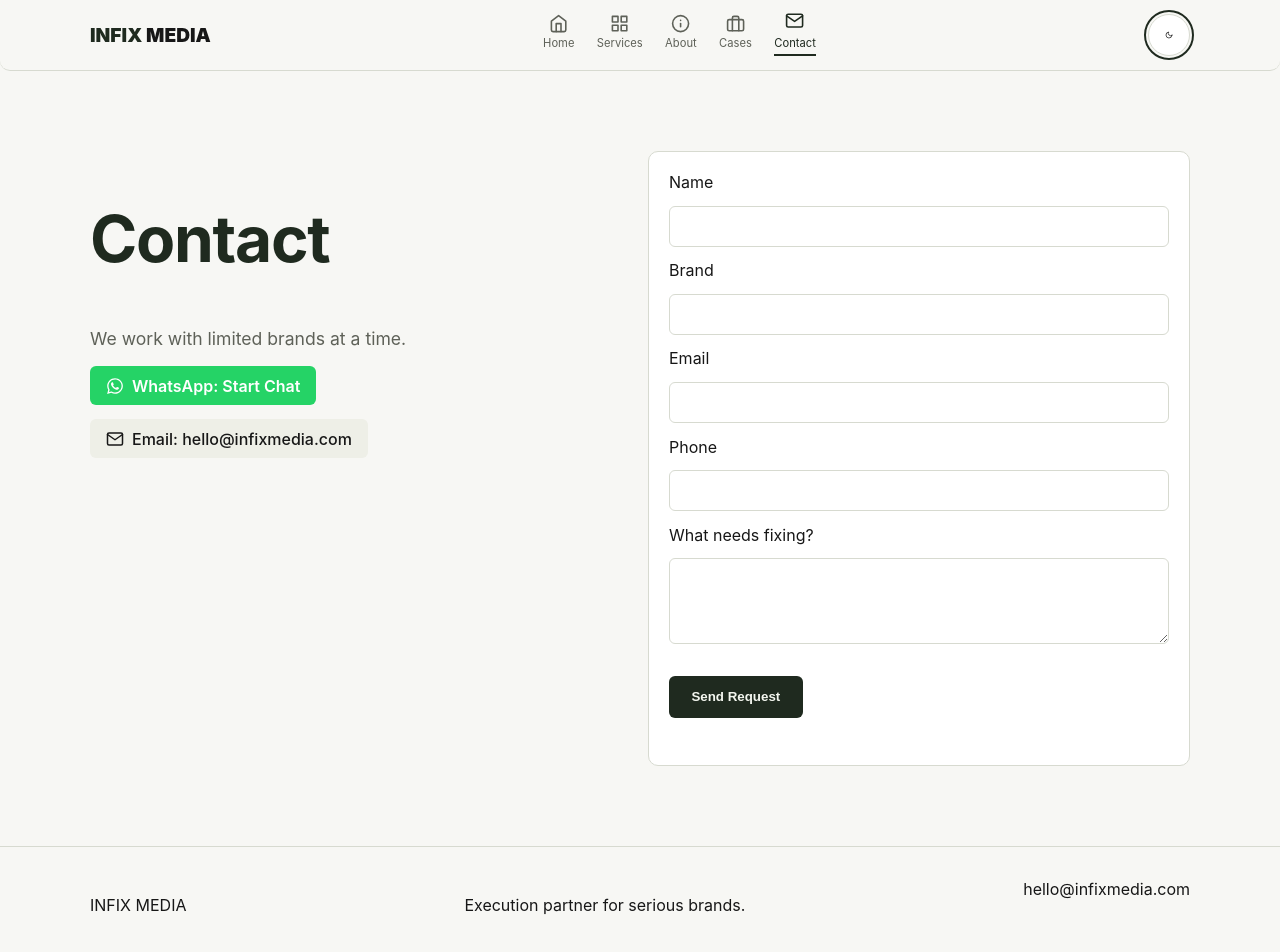
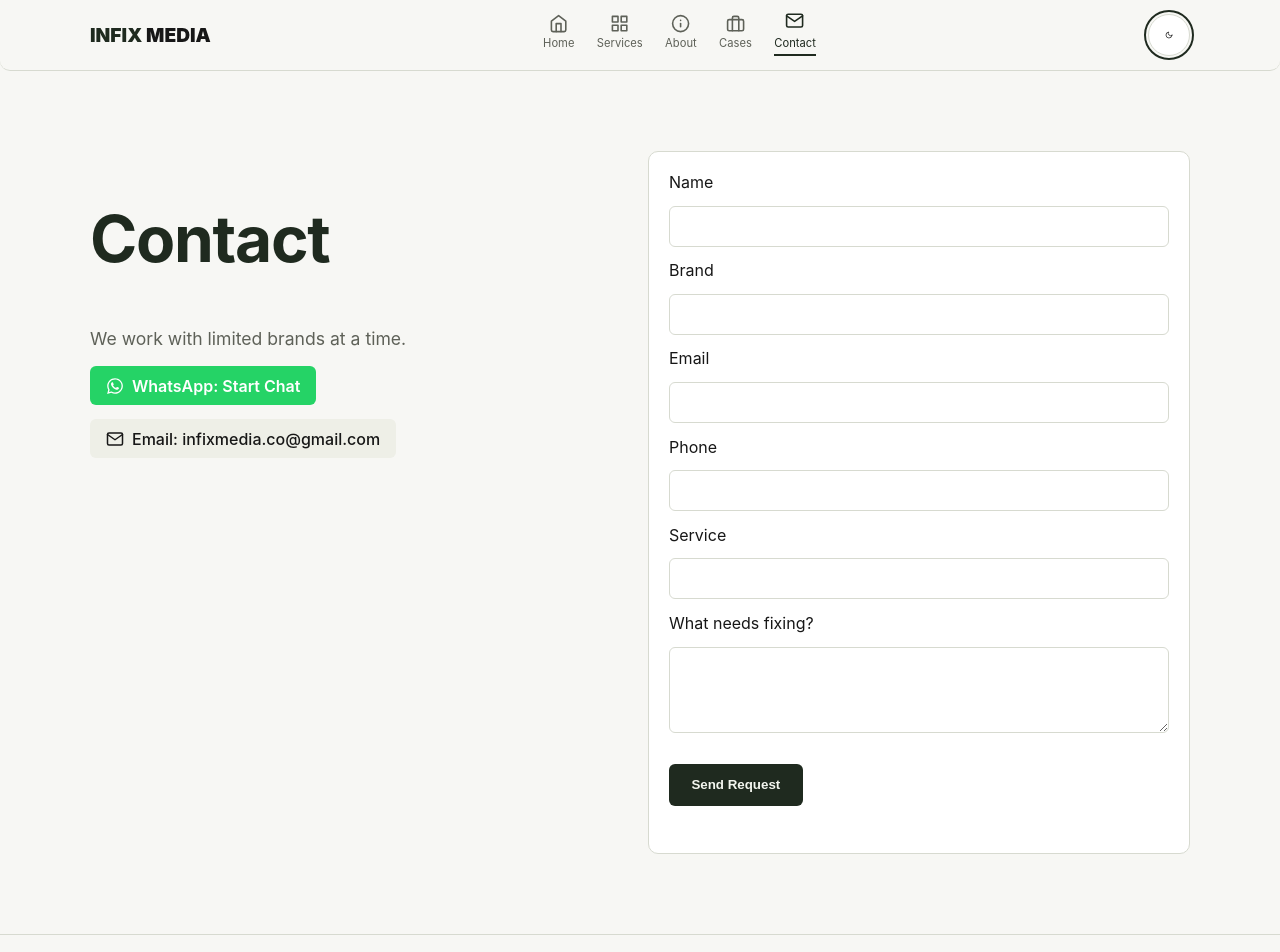
Before and after one commit to Infix-Media/Infixmedia, a React (Vite) app in the folder client/: page /contact in a window 1280 px wide. Shown: the top 952 px of the page. Built offline with nearby package versions, Linux system fonts and the light colour scheme; no server answers.

Commit message:
contact changes

```diff
--- a/client/src/components/Footer.jsx
+++ b/client/src/components/Footer.jsx
@@ -4,7 +4,7 @@ function Footer() {
       <div className="container footer-content">
         <p>INFIX MEDIA</p>
         <p>Execution partner for serious brands.</p>
-        <a href="mailto:hello@infixmedia.com">hello@infixmedia.com</a>
+        <a href="mailto:hello@infixmedia.com">infixmedia.co@gmail.com</a>
       </div>
     </footer>
   );
--- a/client/src/pages/ContactPage.jsx
+++ b/client/src/pages/ContactPage.jsx
@@ -9,6 +9,7 @@ function ContactPage() {
     brand: "",
     email: "",
     phone: "",
+    serviceInterest: "",
     message: "",
   });
   const [status, setStatus] = useState("");
@@ -26,7 +27,14 @@ function ContactPage() {
     try {
       await submitContact(form);
       setStatus("Request submitted. The Infix team will reach out.");
-      setForm({ name: "", brand: "", email: "", phone: "", message: "" });
+      setForm({
+        name: "",
+        brand: "",
+        email: "",
+        phone: "",
+        serviceInterest: "",
+        message: "",
+      });
     } catch {
       setStatus(
         "Submission failed. Email us directly at hello@infixmedia.com.",
@@ -53,9 +61,9 @@ function ContactPage() {
               WhatsApp: Start Chat
             </a>
             <br />
-            <a href="mailto:abhay.d.prajapati@slrtce.in" className="contact-link">
+            <a href="mailto:infixmedia.co@gmail.com" className="contact-link">
               <FiMail size={18} />
-              <span>Email: hello@infixmedia.com</span>
+              <span>Email: infixmedia.co@gmail.com</span>
             </a>
           </div>
         </div>
@@ -100,6 +108,15 @@ function ContactPage() {
             onChange={onChange}
           />
 
+          <label htmlFor="serviceInterest">Service</label>
+          <input
+            id="serviceInterest"
+            name="serviceInterest"
+            value={form.serviceInterest}
+            onChange={onChange}
+            required
+          />
+
           <label htmlFor="message">What needs fixing?</label>
           <textarea
             id="message"
```
